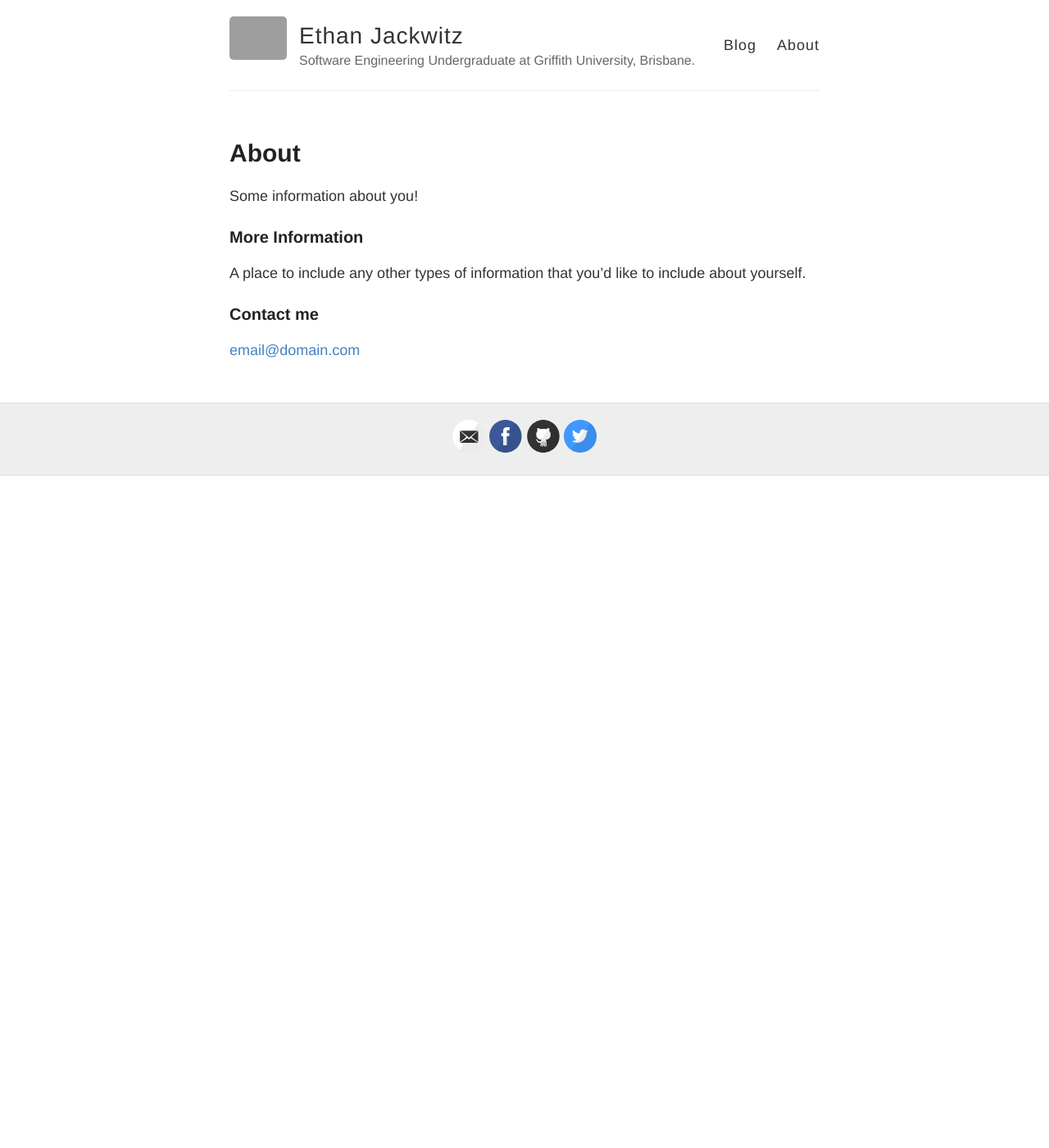
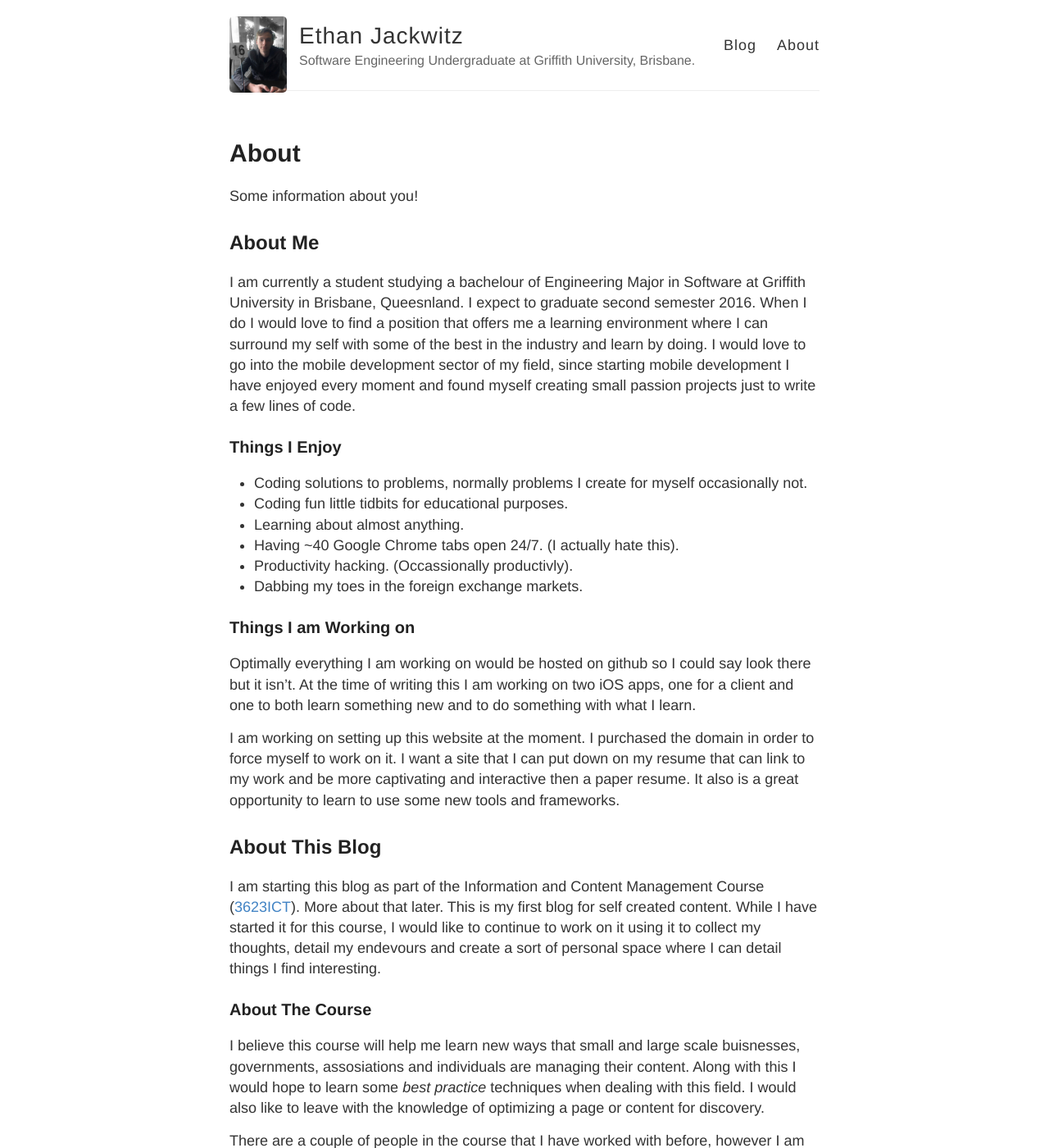
Before and after one commit to VDKA/blog3623, a Jekyll site: the page built from about.md, in a window 1280 px wide and 1400 px high. Shown: the whole window at 82% size. Built offline with Jekyll 4.4.1, drawn with Linux system fonts in a browser that asks for light colours; Markdown is read by kramdown in place of the engine named in the settings; some of the changed text lies outside the part shown; grey boxes are pictures that could not be loaded.

Commit message:
Updated about page, created first post, added favicon, profile image
Signed-off-by: Ethan Jackwitz <ethanjackwitz@gmail.com>

```diff
--- a/_config.yml
+++ b/_config.yml
@@ -9,7 +9,7 @@ name: Ethan Jackwitz
 description: Software Engineering Undergraduate at Griffith University, Brisbane.
 
 # URL of your avatar or profile pic (you could use your GitHub profile pic)
-avatar: https://raw.githubusercontent.com/barryclark/jekyll-now/master/images/jekyll-logo.png
+avatar: https://blog.ejackwitz.com/images/profile-logo.png
 
 #
 # Flags below are optional
@@ -34,7 +34,7 @@ footer-links:
 
 # Enter your Disqus shortname (not your username) to enable commenting on posts
 # You can find your shortname on the Settings page of your Disqus account
-disqus:
+disqus: ethanjackwitzblog
 
 # Enter your Google Analytics web tracking code (e.g. UA-2110908-2) to activate tracking
 google_analytics:
--- a/about.md
+++ b/about.md
@@ -6,10 +6,37 @@ permalink: /about/
 
 Some information about you!
 
-### More Information
+## About Me
 
-A place to include any other types of information that you'd like to include about yourself.
+I am currently a student studying a bachelour of Engineering Major in Software at Griffith University in Brisbane, Queesnland. I expect to graduate second semester 2016. When I do I would love to find a position that offers me a learning environment where I can surround my self with some of the best in the industry and learn by doing. I would love to go into the mobile development sector of my field, since starting mobile development I have enjoyed every moment and found myself creating small passion projects just to write a few lines of code.
 
-### Contact me
+### Things I Enjoy
 
-[email@domain.com](mailto:email@domain.com)
+* Coding solutions to problems, normally problems I create for myself occasionally not.
+* Coding fun little tidbits for educational purposes.
+* Learning about almost anything.
+* Having ~40 Google Chrome tabs open 24/7. (I actually hate this).
+* Productivity hacking. (Occassionally productivly).
+* Dabbing my toes in the foreign exchange markets.
+
+### Things I am Working on
+
+Optimally everything I am working on would be hosted on github so I could say look there but it isn't. At the time of writing this I am working on two iOS apps, one for a client and one to both learn something new and to do something with what I learn.
+
+I am working on setting up this website at the moment. I purchased the domain in order to force myself to work on it. I want a site that I can put down on my resume that can link to my work and be more captivating and interactive then a paper resume. It also is a great opportunity to learn to use some new tools and frameworks.
+
+## About This Blog
+
+I am starting this blog as part of the Information and Content Management Course ([3623ICT](https://degrees.griffith.edu.au/Course/3623ICT)). More about that later. This is my first blog for self created content. While I have started it for this course, I would like to continue to work on it using it to collect my thoughts, detail my endevours and create a sort of personal space where I can detail things I find interesting.
+
+### About The Course
+
+I believe this course will help me learn new ways that small and large scale buisnesses, governments, assosiations and individuals are managing their content. Along with this I would hope to learn some _best practice_ techniques when dealing with this field. I would also like to leave with the knowledge of optimizing a page or content for discovery.
+
+There are a couple of people in the course that I have worked with before, however I am happy to work on the blog on my own.
+
+## Contact me
+
+[University Email](mailto:ethan.jackwitz@griffithuni.edu.au)
+
+[Student Email](mailto:ethanjackwitz@gmail.com)
```
Also changed, not shown: _posts/2015-07-30-Hello-World.md (added, +12 -0 lines), _posts/30-07-2015-Hello-World.md (deleted, +0 -10 lines), images/favicon.ico (added), images/profile-logo.png (added).
